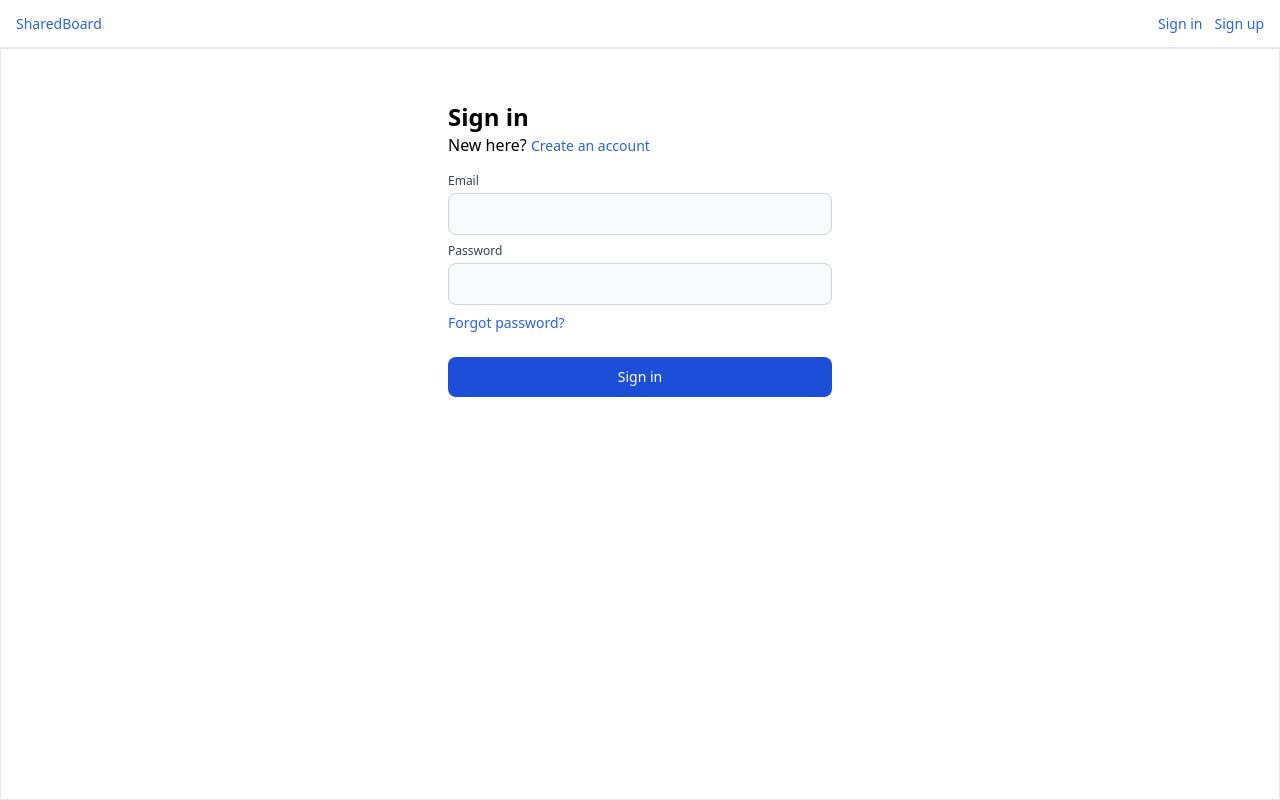
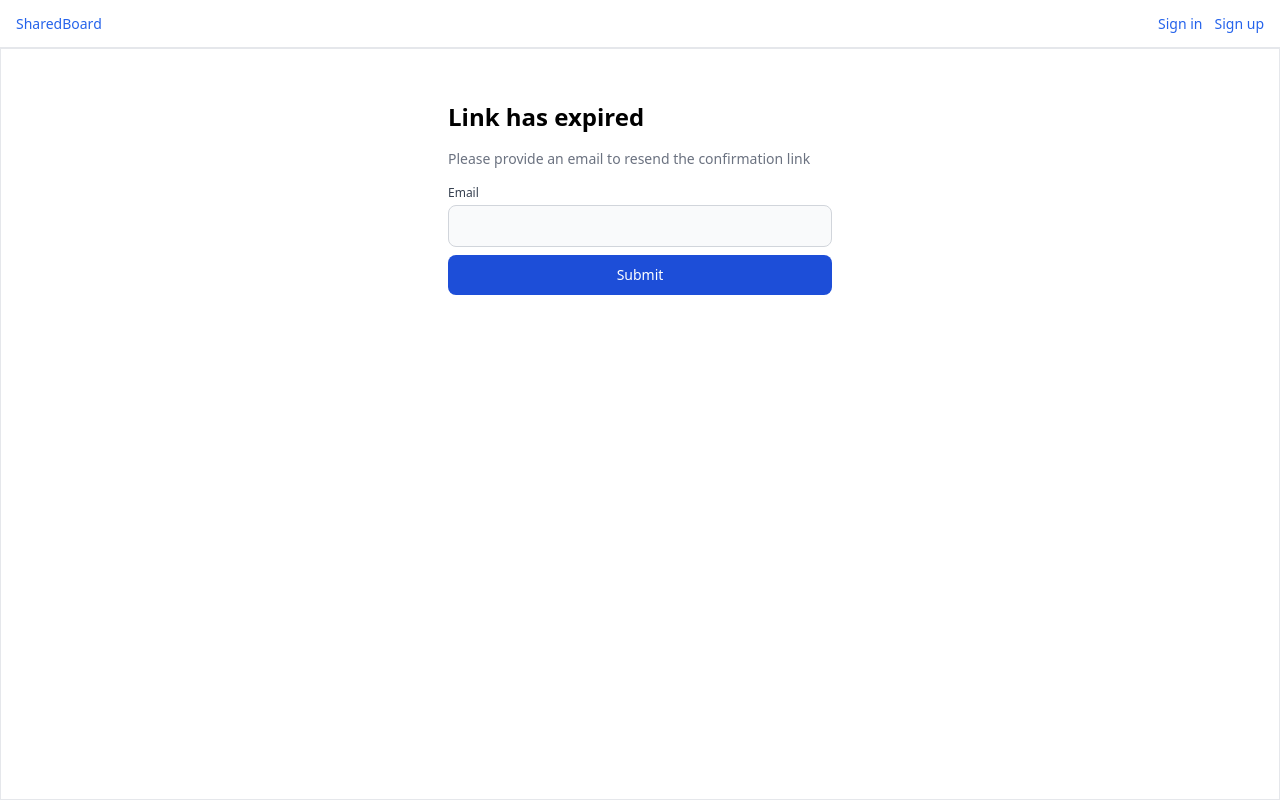
Before and after one commit to ayessymkanov/shared-board, a React (Vite) app: page /verify/1 in a window 1280 px wide. Before the commit this address led to /signin. Built offline with nearby package versions, Linux system fonts and the light colour scheme; no server answers.

Commit message:
fix resend flow, fix weekdays ;

```diff
--- a/src/components/Calendar/Calendar.tsx
+++ b/src/components/Calendar/Calendar.tsx
@@ -20,16 +20,16 @@ const weekDays = [
 
 const WeekDays = () => {
   const className = classNames(
-    "w-20 text-xs text-center p-2 rounded mb-1",
-    "sm:w-24 sm:text-sm",
-    "md:w-28 md:text-base"
+    "text-xs text-center p-2 rounded mb-1",
+    "sm:text-sm",
+    "md:text-base"
   );
   const days = weekDays.map((day) => (
     <div key={day} className={className}>{day}</div>
   ));
 
   return (
-    <div className="flex gap-1">{days}</div>
+    <div className="grid grid-cols-7 gap-2">{days}</div>
   );
 }
 
--- a/src/components/Dialog/Dialog.tsx
+++ b/src/components/Dialog/Dialog.tsx
@@ -34,7 +34,7 @@ const Dialog = () => {
     }
   }
 
-  const className = classNames("absolute sm:top-20 w-11/12 sm:w-96 shadow-backdrop rounded", {
+  const className = classNames("dialog absolute sm:top-20 w-11/12 sm:w-96 shadow-backdrop rounded", {
     "sm:w-3/5 lg:w-1/2 xl:w-1/3": metadata?.name === 'openCard',
   });
 
--- a/src/components/Dialog/styles.css
+++ b/src/components/Dialog/styles.css
@@ -30,3 +30,23 @@
   transform: rotateZ(-45deg);
   transform-origin: right;
 }
+
+.dialog[open] {
+  animation: show 300ms ease normal;
+}
+@keyframes show{
+  from {
+    opacity: 0;
+  }
+  to {
+  opacity: 1;
+  }
+}
+.dialog.hide {
+  animation: hide 300ms ease normal;
+}
+@keyframes hide{
+  to {
+    opacity: 0;
+  }
+}
--- a/src/components/DialogProvider.tsx
+++ b/src/components/DialogProvider.tsx
@@ -35,8 +35,16 @@ const DialogProvider: FC<Props> = ({ children }) => {
   }
 
   const close = () => {
-    setIsOpen(false);
-    setMetadata({});
+    const dialog = document.querySelector('dialog');
+    if (dialog) {
+      dialog.addEventListener('webkitAnimationEnd', function handler() {
+        dialog.classList.remove('hide');
+        setIsOpen(false);
+        setMetadata({});
+        dialog.removeEventListener('webkitAnimationEnd', handler);
+      });
+      dialog.classList.add('hide');
+    }
   }
 
   return (
--- a/src/routes/Verify.tsx
+++ b/src/routes/Verify.tsx
@@ -1,12 +1,22 @@
 import { Navigate, useNavigate, useParams } from "react-router-dom"
+import { object, string } from "yup";
 import PageWrapper from "../components/PageWrapper";
 import { useContext, useEffect } from "react";
 import usePostRequest from "../utils/usePostRequest";
 import { AuthContext } from "../components/AuthProvider";
+import { Formik, Form, FormikValues, Field, FieldProps } from "formik";
+import Input from "../components/Input";
+import Button from "../components/Button";
 
+const validationSchema = object().shape({
+  email: string()
+    .email('Must be a valid email')
+    .required('Email is required'),
+});
 const Verify = () => {
   const { id } = useParams<{ id: string }>();
   const [verify, { data, loading, error }] = usePostRequest('verify');
+  const [resend, { data: resendData, error: resendError }] = usePostRequest('resend');
   const {
     refetchMe,
     isAuthenticated,
@@ -20,13 +30,9 @@ const Verify = () => {
         verificationId: id,
       });
     })();
-
   }, [id]);
 
   useEffect(() => {
-    if (error) {
-      navigate('/signin');
-    }
     if (data?.token) {
       localStorage.setItem("token", data?.token);
       (async () => {
@@ -42,16 +48,63 @@ const Verify = () => {
         }
       })();
     }
+  }, [data, error]);
 
-  }, [data, error]);
+  const handleSubmit = async ({ email }: FormikValues) => {
+    try {
+      await resend({ email });
+    } catch (err) {
+      console.log(err);
+    }
+  }
 
   if (isAuthenticated) {
     return <Navigate to="/" />;
   }
 
+
+  if (resendData) {
+    return <div>Done! Please check your inbox</div>;
+  }
+
+  const renderForm = () => {
+    return (
+      <div className="w-full max-w-sm py-4 mx-auto my-auto min-w-min md:py-9 md:w-7/12">
+        <h2 className="text-xl font-semibold md:text-2xl mb-4">Link has expired</h2>
+        <p className="text-sm mb-4 text-gray-500">Please provide an email to resend the confirmation link</p>
+        <Formik
+          validationSchema={validationSchema}
+          initialValues={{
+            email: ''
+          }}
+          onSubmit={handleSubmit}
+        >
+          {({ errors, touched }) => (
+            <Form className="flex flex-col gap-2" noValidate>
+              <Field name="name">
+                {({ field }: FieldProps) => (
+                  <Input
+                    value={field.value}
+                    onChange={field.onChange}
+                    label="Email"
+                    name="email"
+                    type="email"
+                    error={touched.email ? errors.email as string : ""}
+                  />
+                )}
+              </Field>
+              {resendError && <span className="text-sm text-red-700">{resendError.message}</span>}
+              <Button isSubmit>Submit</Button>
+            </Form>
+          )}
+        </Formik>
+      </div>
+    );
+  }
+
   return (
     <PageWrapper loading={loading}>
-      {error && <div>{error.message}</div>}
+      {error && renderForm()}
     </PageWrapper>
   );
 }
--- a/src/utils/usePostRequest.ts
+++ b/src/utils/usePostRequest.ts
@@ -6,7 +6,7 @@ type Error = {
 
 type Data = Record<string, any>;
 
-type Path = "signin" | "signup" | "verify" | "forgot" | "reset" | "validateReset";
+type Path = "signin" | "signup" | "verify" | "forgot" | "reset" | "validateReset" | "resend";
 
 const apiUrl = import.meta.env.VITE_AUTH_API_URL;
 
@@ -17,6 +17,7 @@ const url: Record<Path, string> = {
   forgot: `${apiUrl}/forgot`,
   reset: `${apiUrl}/reset`,
   validateReset: `${apiUrl}/validate-reset`,
+  resend: `${apiUrl}/resend`,
 }
 
 export default (path: Path) => {
```
